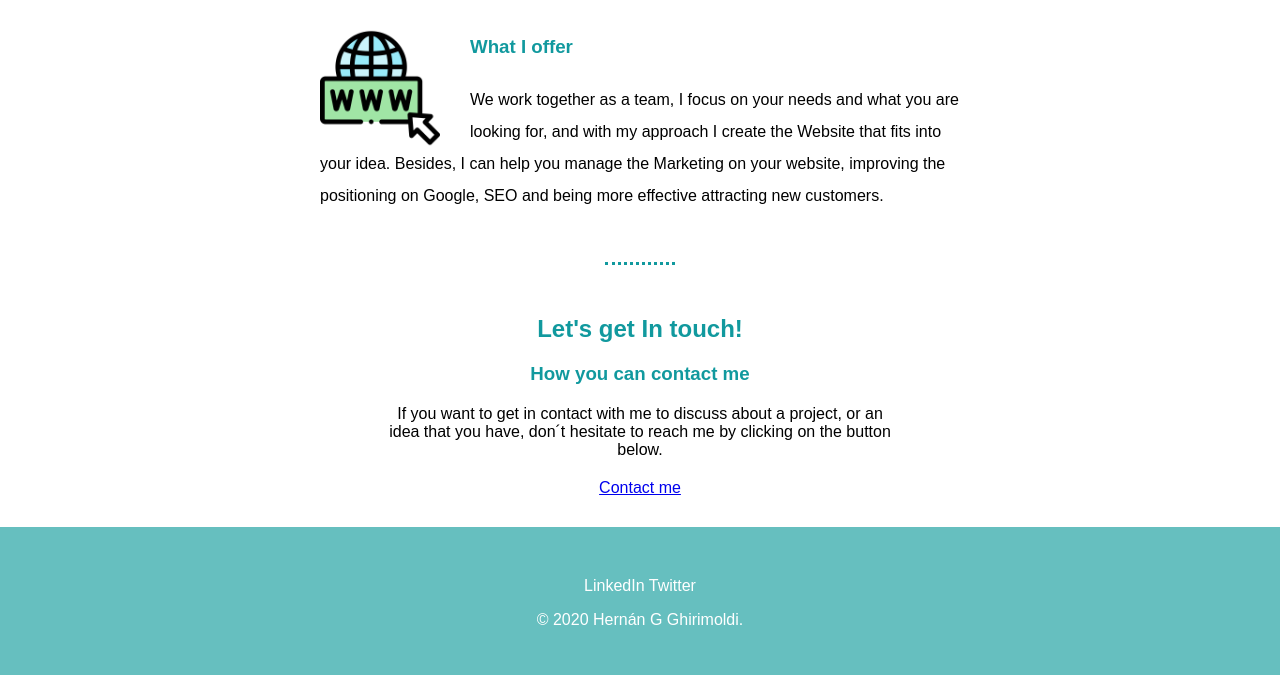
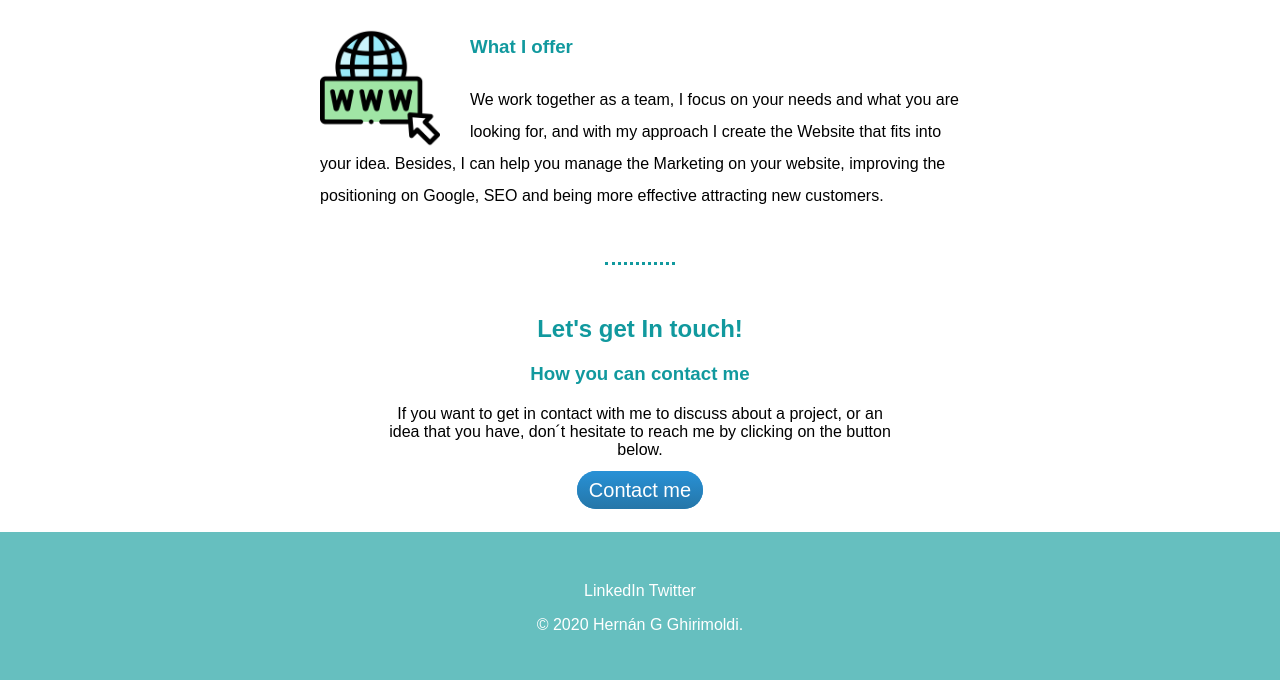
Before and after one commit to hernangg24/HWebDevelopment, a plain HTML site: page index.html in a window 1280 px wide. Shown: the part 1282-1962 px from the top of the page. Drawn offline with Linux system fonts and the light colour scheme; files that its build step writes are made by us from their sources; files whose address does not match are found by name; a web font is replaced by a local one.

Commit message:
Add files via upload

```diff
--- a/style.css
+++ b/style.css
@@ -168,3 +168,31 @@ height: 4%;
 .footer-link:hover {
   color: #FFC93C;
 }
+
+.btn {
+  background: #2891d6;
+  background-image: -webkit-linear-gradient(top, #2891d6, #2576a8);
+  background-image: -moz-linear-gradient(top, #2891d6, #2576a8);
+  background-image: -ms-linear-gradient(top, #2891d6, #2576a8);
+  background-image: -o-linear-gradient(top, #2891d6, #2576a8);
+  background-image: linear-gradient(to bottom, #2891d6, #2576a8);
+  -webkit-border-radius: 28;
+  -moz-border-radius: 28;
+  border-radius: 28px;
+  font-family: Arial;
+  color: #ffffff;
+  font-size: 20px;
+  padding: 8px 12px 8px 12px;
+  text-decoration: none;
+  margin: 40px auto;
+}
+
+.btn:hover {
+  background: #7accff;
+  background-image: -webkit-linear-gradient(top, #7accff, #5ebfff);
+  background-image: -moz-linear-gradient(top, #7accff, #5ebfff);
+  background-image: -ms-linear-gradient(top, #7accff, #5ebfff);
+  background-image: -o-linear-gradient(top, #7accff, #5ebfff);
+  background-image: linear-gradient(to bottom, #7accff, #5ebfff);
+  text-decoration: none;
+}
```
